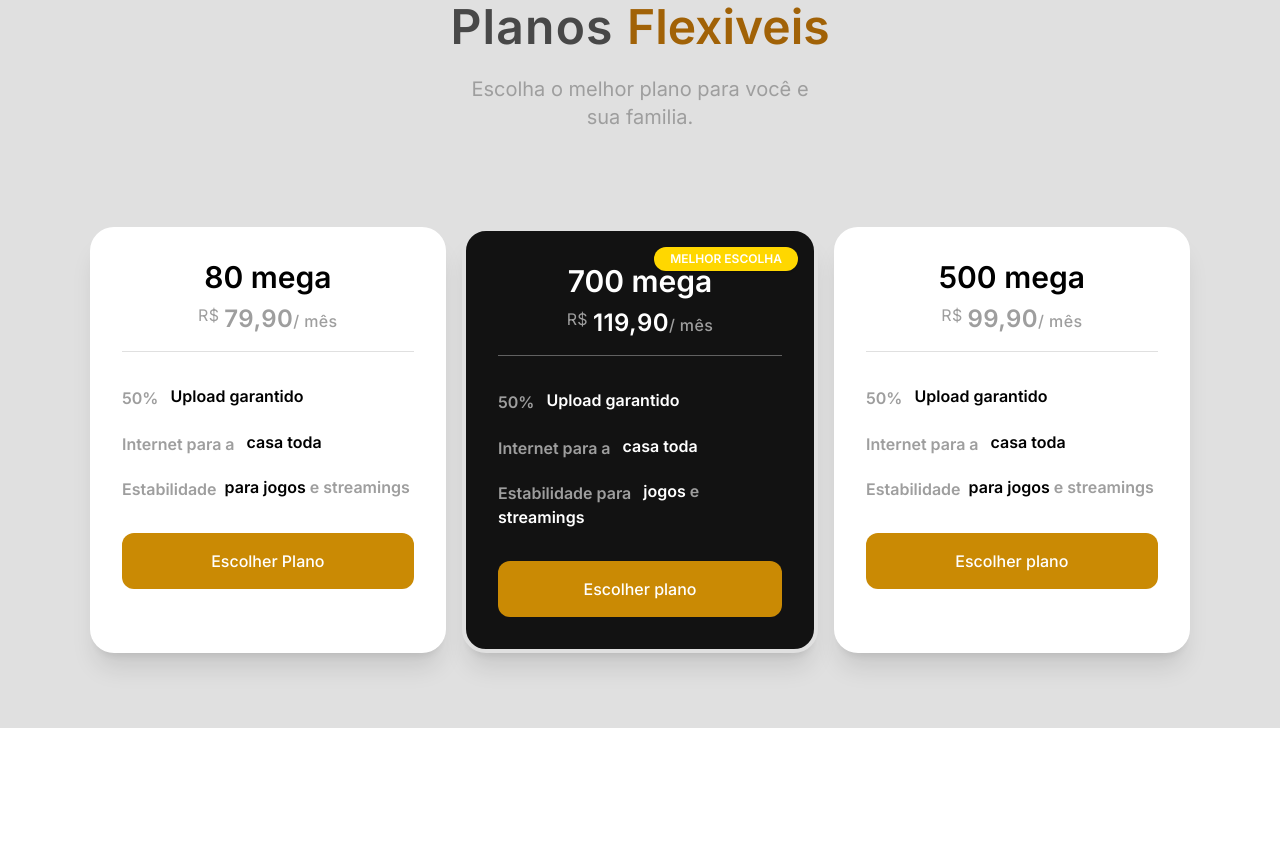
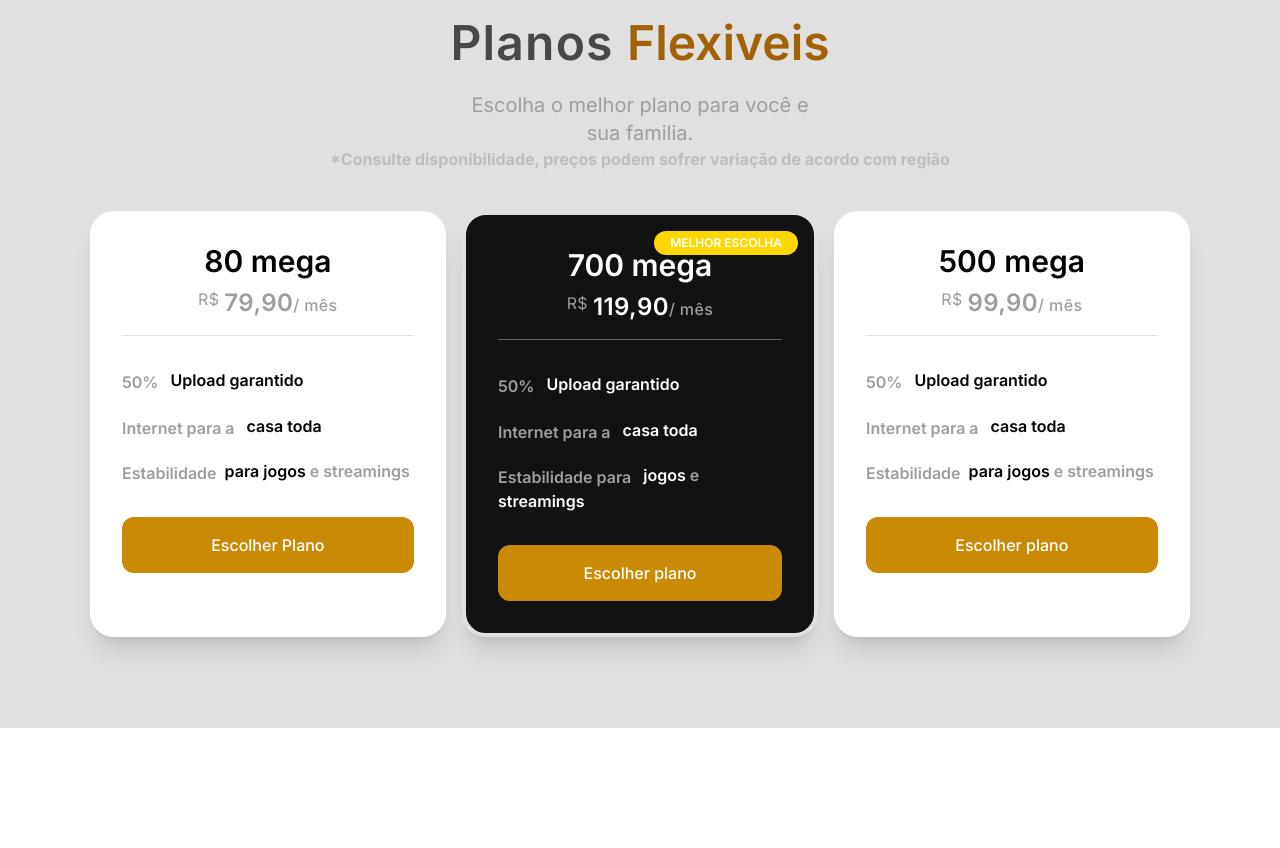
Before and after one commit to ewertho/rsa, a Next.js app: page / in a window 1280 px wide. Shown: the part 720-1568 px from the top of the page. Built offline with nearby package versions, Linux system fonts and the light colour scheme.

Commit message:
pedidos lucas

```diff
--- a/src/components/contato/Contato.tsx
+++ b/src/components/contato/Contato.tsx
@@ -6,7 +6,7 @@ const Contato = () => {
     <>
       <div
         id="contact"
-        className="relative flex items-top justify-center min-h-screen w-full bg-white dark:bg-gray-900 sm:items-center sm:pt-0"
+        className="relative flex items-top justify-center min-h-screen w-full bg-white dark:bg-gray-900 sm:items-center max-lg:mt-6"
       >
         <div className="max-w-6xl mx-auto sm:px-6 lg:px-8">
           <div className="mt-8 overflow-hidden">
--- a/src/components/header/Header.tsx
+++ b/src/components/header/Header.tsx
@@ -35,7 +35,11 @@ const Header = () => {
       </ul>
 
       <div className="rounded-2xl px-4 bg-yellow-600 capitalize max-sm:hidden text-white hover:text-white hover:scale-105 duration-200">
-        <Link href={"#"}>Area do Cliente</Link>
+        <Link
+          href={"https://ixc.agilinternet.net.br/central_assinante_web/login"}
+        >
+          Area do Cliente
+        </Link>
       </div>
 
       <div
@@ -59,7 +63,13 @@ const Header = () => {
               </li>
             ))}
             <li className="px-4 cursor-pointer capitalize py-6 text-4xl ">
-              <Link href={"#"}>Area do Cliente</Link>
+              <Link
+                href={
+                  "https://ixc.agilinternet.net.br/central_assinante_web/login"
+                }
+              >
+                Area do Cliente
+              </Link>
             </li>
           </ul>
         </>
--- a/src/components/plans/Plans.tsx
+++ b/src/components/plans/Plans.tsx
@@ -16,8 +16,12 @@ export const Plans: React.FC = () => {
               Escolha o melhor plano para você e
               <br className="hidden md:block" /> sua familia.
             </p>
+            <p className="text-gray-300 font-bold">
+              *Consulte disponibilidade, preços podem sofrer variação de acordo
+              com região
+            </p>
           </div>
-          <div className="pt-12 md:pt-24 flex flex-col md:flex-row md:space-x-4 space-y-4 md:space-y-0">
+          <div className="pt-12 md:pt-10 flex flex-col md:flex-row md:space-x-4 space-y-4 md:space-y-0">
             {/* <!-- Basic Card --> */}
 
             <ScrollAnimation
```
